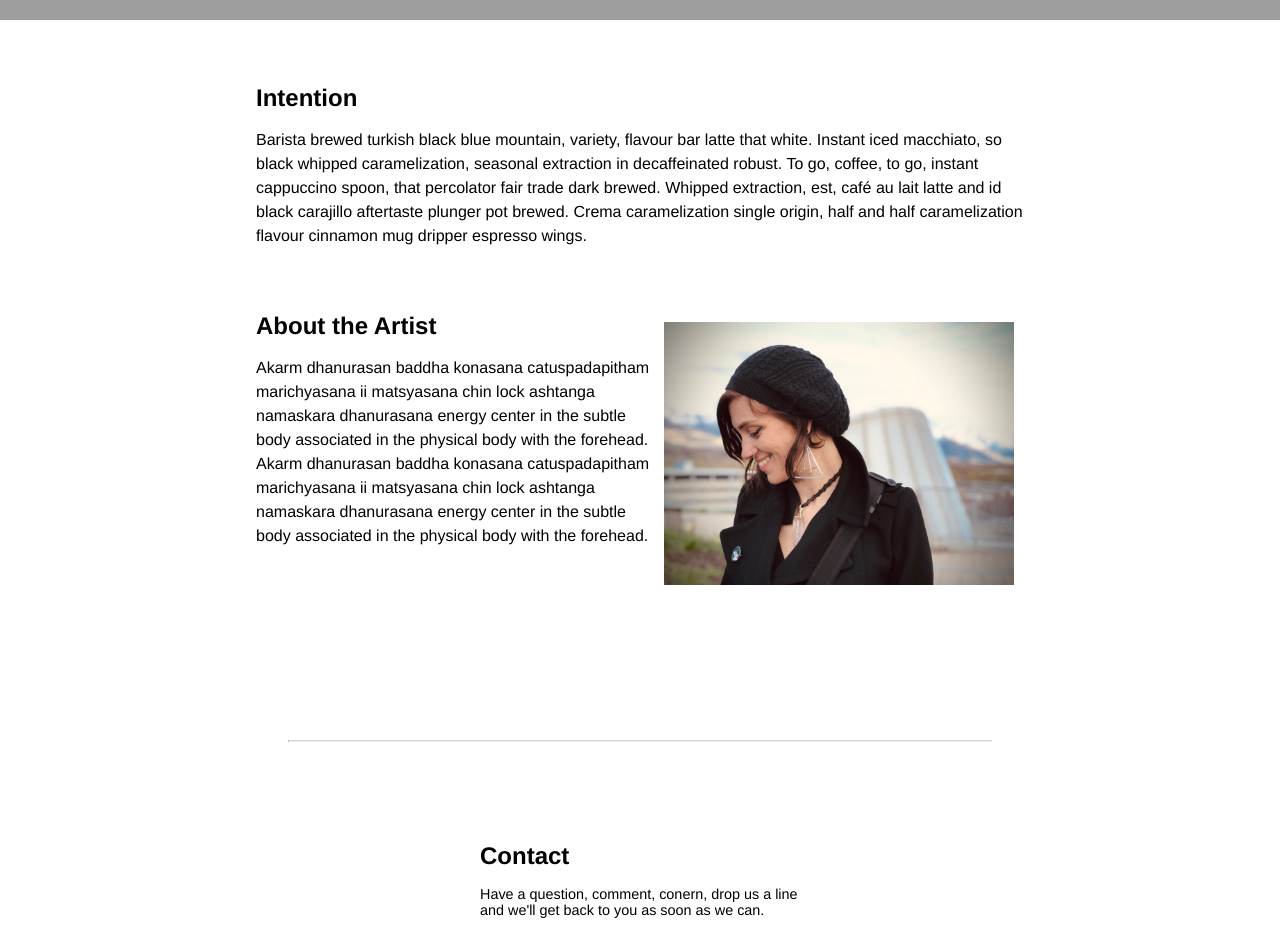
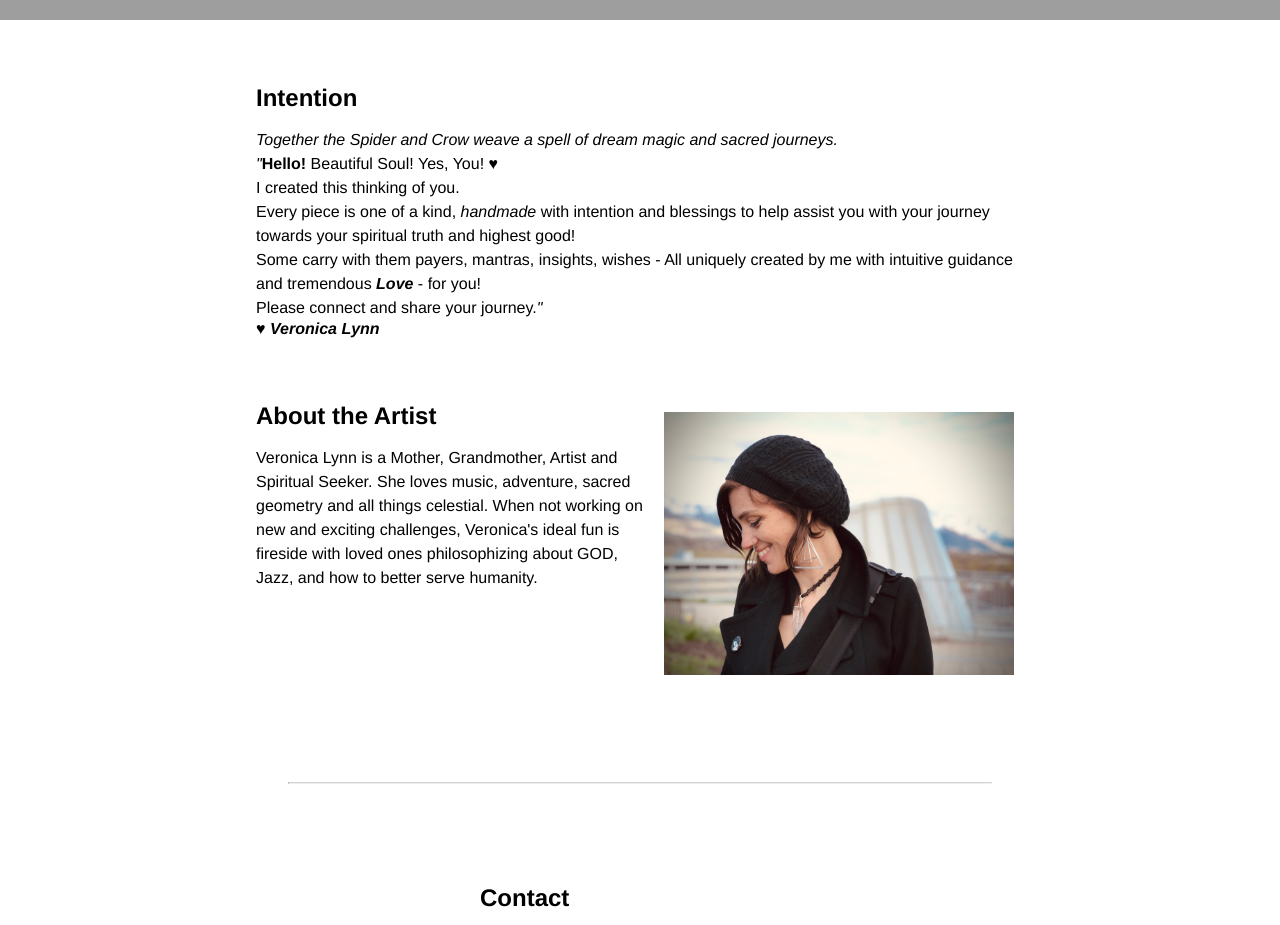
Before and after one commit to christopher-dodge/spidercrowdesigns, a React (Create React App) app: page / in a window 1280 px wide. Shown: the part 780-1705 px from the top of the page. Built offline with nearby package versions, Linux system fonts and the light colour scheme; grey boxes are pictures that could not be loaded.

Commit message:
Add About copy

```diff
--- a/src/Components/About.js
+++ b/src/Components/About.js
@@ -7,12 +7,18 @@ export default function About() {
     <section id="about" className="about">
       <div className="intention">
         <h1>Intention</h1>
-        <p>Barista brewed turkish black blue mountain, variety, flavour bar  latte that white. Instant iced macchiato, so black whipped caramelization, seasonal extraction in decaffeinated robust. To go, coffee, to go, instant cappuccino spoon, that percolator fair trade dark brewed. Whipped extraction, est, café au lait latte and id black carajillo aftertaste plunger pot brewed. Crema caramelization single origin, half and half caramelization flavour cinnamon mug dripper espresso wings.</p>
+        <p><em>Together the Spider and Crow weave a spell of dream magic and sacred journeys.</em></p>
+        <p><em>"</em><strong>Hello!</strong> Beautiful Soul! Yes, You! &hearts;</p>
+        <p>I created this thinking of you.</p>
+        <p>Every piece is one of a kind, <em>handmade</em> with intention and blessings to help assist you with your journey towards your spiritual truth and highest good!</p>
+        <p>Some carry with them payers, mantras, insights, wishes - All uniquely created by me with intuitive guidance and tremendous <strong><em>Love</em></strong> - for you!</p>
+        <p>Please connect and share your journey.<em>"</em></p>
+        <strong><em>&hearts; Veronica Lynn</em></strong>
       </div>
       <div className="artist-bio">
         <img id="artist-pic" src={ArtistPic} alt="" />
         <h1>About the Artist</h1>
-        <p>Akarm dhanurasan baddha konasana catuspadapitham marichyasana ii matsyasana chin lock ashtanga namaskara dhanurasana energy center in the subtle body associated in the physical body with the forehead. Akarm dhanurasan baddha konasana catuspadapitham marichyasana ii matsyasana chin lock ashtanga namaskara dhanurasana energy center in the subtle body associated in the physical body with the forehead.</p>
+        <p>Veronica Lynn is a Mother, Grandmother, Artist and Spiritual Seeker. She loves music, adventure, sacred geometry and all things celestial. When not working on new and exciting challenges, Veronica's ideal fun is fireside with loved ones philosophizing about GOD, Jazz, and how to better serve humanity.</p>
       </div>
     </section>
   )
--- a/src/Components/TopNav.css
+++ b/src/Components/TopNav.css
@@ -1,5 +1,6 @@
 
 .NavItems {
+  /* background: rgba(235, 236, 240, .3); */
   color: white;
   width: 100%;
   height: 70px;
```
